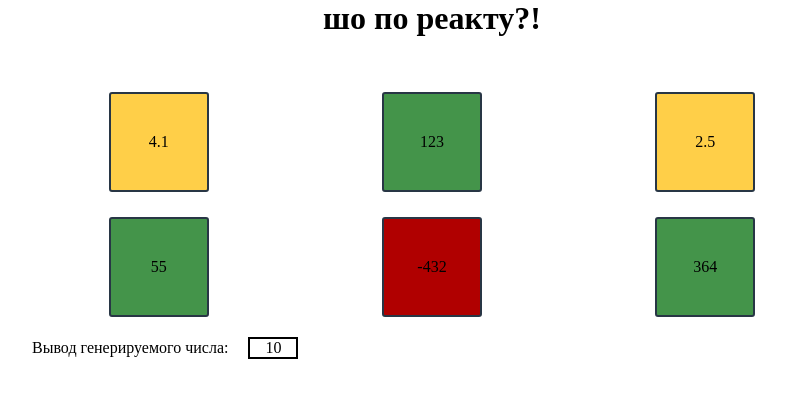
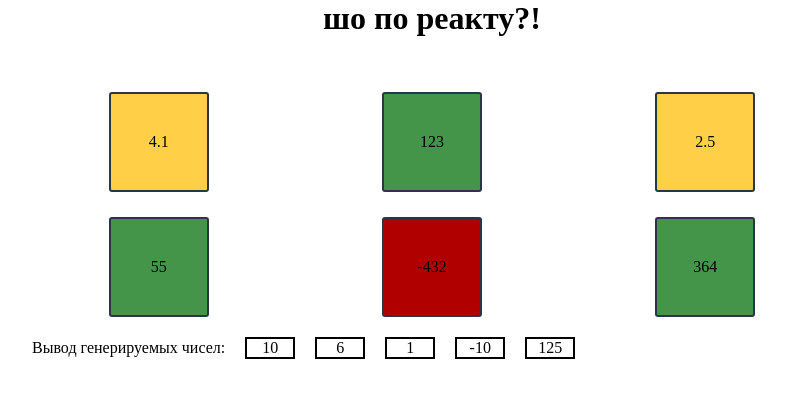
Before and after one commit to BesedinEgor/reactApp, a React (Create React App) app: page / in a window 1280 px wide. Shown: the top 398 px of the page, without its empty margins (208-994 px from the left). Built offline with nearby package versions, Linux system fonts and the light colour scheme.

Commit message:
#12 добавление пяти различных функций для вывода

```diff
--- a/src/components/getGeneratedNumber/GetGeneratedNumber.jsx
+++ b/src/components/getGeneratedNumber/GetGeneratedNumber.jsx
@@ -1,15 +1,20 @@
-import PropTypes from 'prop-types';
+// import PropTypes from 'prop-types';
 
-const addNum = (num) => num + 5;
+const AddNum1 = (num) => num + 5;
+const AddNum2 = (num) => num * 2;
+const AddNum3 = (num) => num / 5;
+const AddNum4 = (num) => num - 5;
+const AddNum5 = (num) => num ** 3;
+
 const getGeneratedNumber = (props) => {
   const { num, func } = props;
   return func(num);
 };
 
-addNum.PropTypes = {
-  num: PropTypes.number,
-  func: PropTypes.func,
-};
+// AddNum.PropTypes = {
+//   num: PropTypes.number,
+//   func: PropTypes.func,
+// };
 
-export { addNum };
+export { AddNum1, AddNum2, AddNum3, AddNum4, AddNum5 };
 export default getGeneratedNumber;
--- a/src/components/main/Main.jsx
+++ b/src/components/main/Main.jsx
@@ -1,7 +1,13 @@
 import GeneratingElements from '../generatingElements/GeneratingElements';
 import GetGeneratedNumber from '../getGeneratedNumber/GetGeneratedNumber';
 import { cloneObjects } from '../../App';
-import { addNum } from '../getGeneratedNumber/GetGeneratedNumber';
+import {
+  AddNum1,
+  AddNum2,
+  AddNum3,
+  AddNum4,
+  AddNum5,
+} from '../getGeneratedNumber/GetGeneratedNumber';
 
 const Main = () => {
   return (
@@ -11,9 +17,21 @@ const Main = () => {
       </div>
       <section className="elements">{GeneratingElements(cloneObjects)}</section>
       <div className="outputNumber">
-        <p className="outoutNumber__text">Вывод генерируемого числа:</p>
+        <p className="outputNumber__text">Вывод генерируемых чисел:</p>
         <p className="outputNumber__field">
-          <GetGeneratedNumber num={5} func={addNum} />
+          <GetGeneratedNumber num={5} func={AddNum1} />
+        </p>
+        <p className="outputNumber__field">
+          <GetGeneratedNumber num={3} func={AddNum2} />
+        </p>
+        <p className="outputNumber__field">
+          <GetGeneratedNumber num={5} func={AddNum3} />
+        </p>
+        <p className="outputNumber__field">
+          <GetGeneratedNumber num={-5} func={AddNum4} />
+        </p>
+        <p className="outputNumber__field">
+          <GetGeneratedNumber num={5} func={AddNum5} />
         </p>
       </div>
     </div>
```
